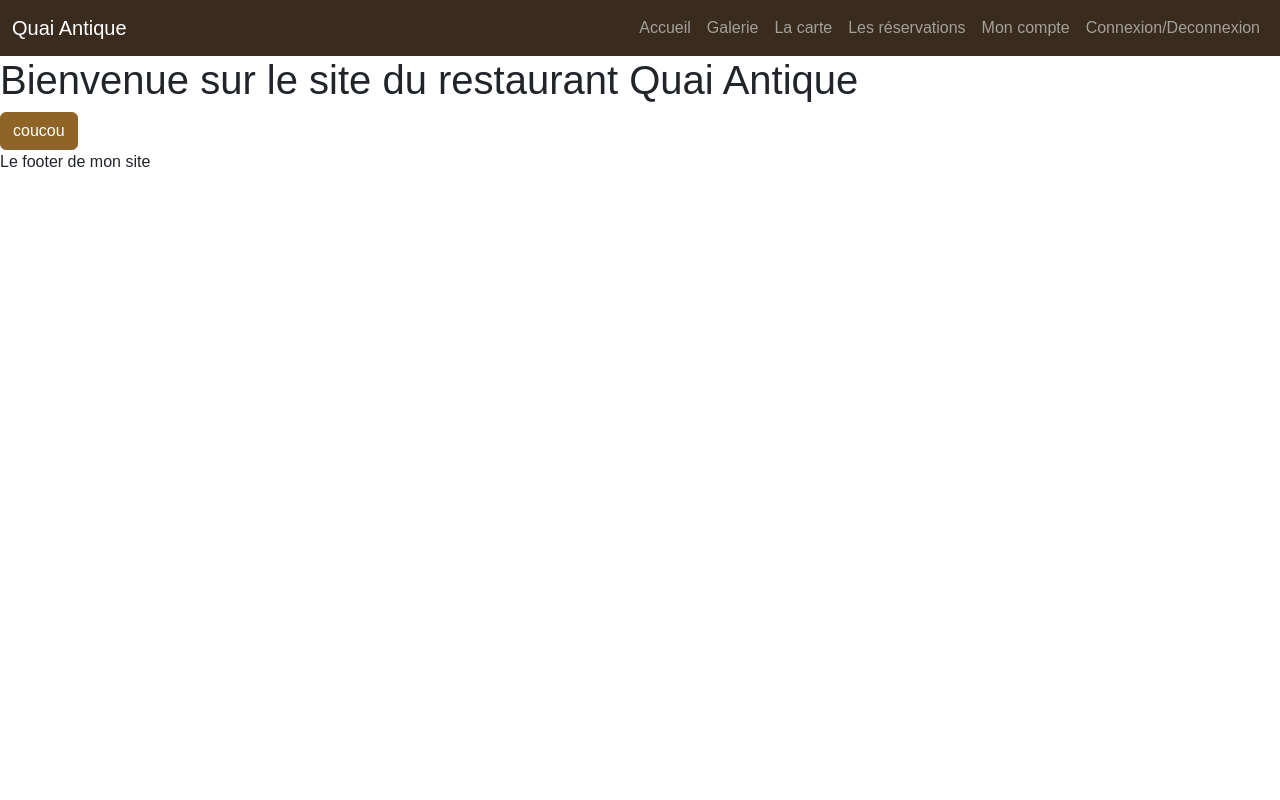
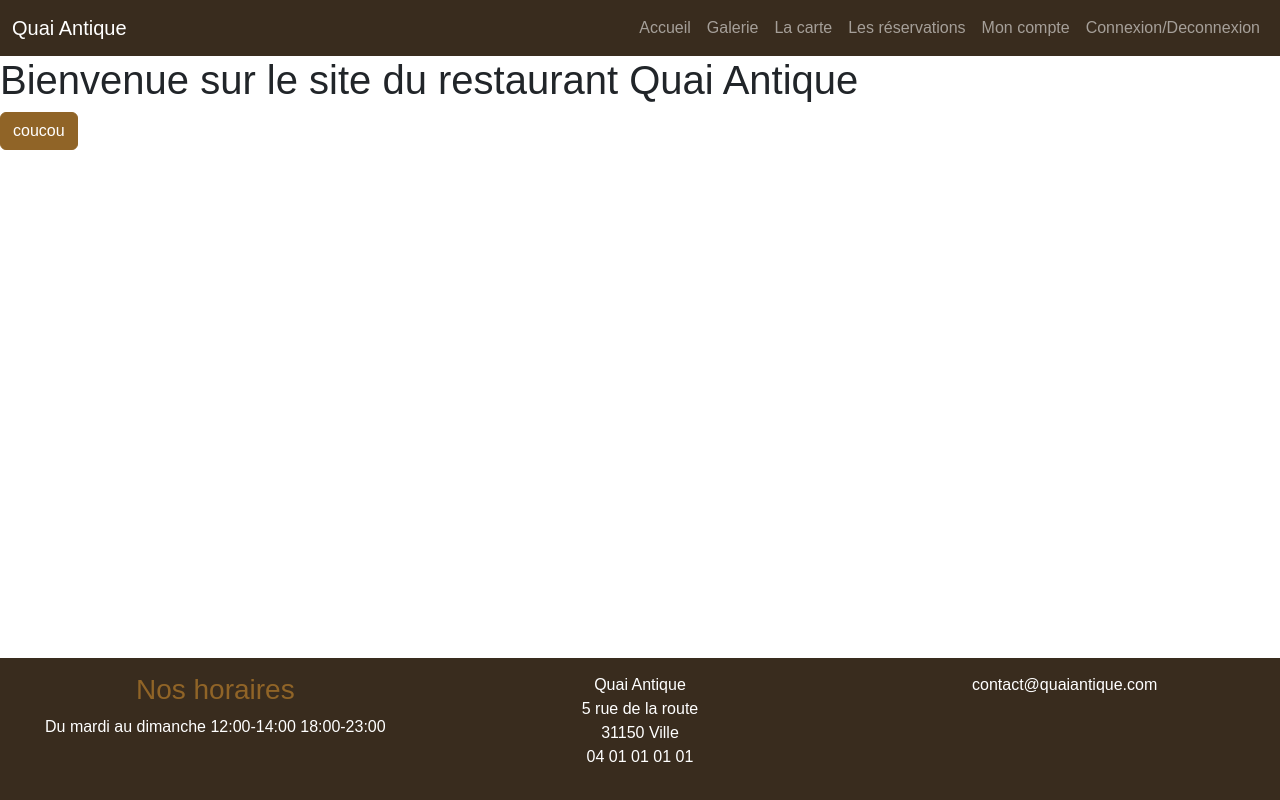
Before and after one commit to Billygalsen/QuaiAntiquesRestaurantFront, a website with bundled scripts: page index.html in a window 1280 px wide. Built offline with nearby package versions, Linux system fonts and the light colour scheme; files whose address does not match are found by name; a web font is replaced by a local one.

Commit message:
Ajout du footer

```diff
--- a/index.html
+++ b/index.html
@@ -47,7 +47,24 @@
 
     <main id="main-page"><!--le contenu de la page sera injectée ici--></main>
 
-    <footer>Le footer de mon site</footer>
+       <footer class="bg-dark text-white text-center footer">
+        <div class="row">
+            <div class="col-12 col-lg-4">
+                <h3 class="text-primary">Nos horaires</h3>
+                <p>Du mardi au dimanche  12:00-14:00  18:00-23:00</p>
+            </div>
+            <div class="col-6 col-lg-4">
+                <p>Quai Antique <br/>
+                    5 rue de la route <br/>
+                    31150 Ville <br/>
+                    04 01 01 01 01 <br/>
+                </p>
+            </div>
+            <div class="col-6 col-lg-4">
+                <p>contact@quaiantique.com</p>
+            </div>
+        </div>
+    </footer>
 
     <script type="module" src="Router/Router.js"></script>
     <script src="node_modules/bootstrap/dist/js/bootstrap.bundle.min.js"></script>
--- a/scss/main.scss
+++ b/scss/main.scss
@@ -1,2 +1,19 @@
 @import url("/node_modules/bootstrap-icons/font/bootstrap-icons.css");
 @import 'custom';
+
+html {
+    position: relative;
+    min-height: 100%;
+}
+
+main {
+
+    margin-bottom: 250PX;
+}
+
+footer.footer {
+    padding: 15px;
+    position: absolute;
+    bottom: 0;
+    width: 100%;
+}
```
Also changed, not shown: scss/main.css, 1 other file.
